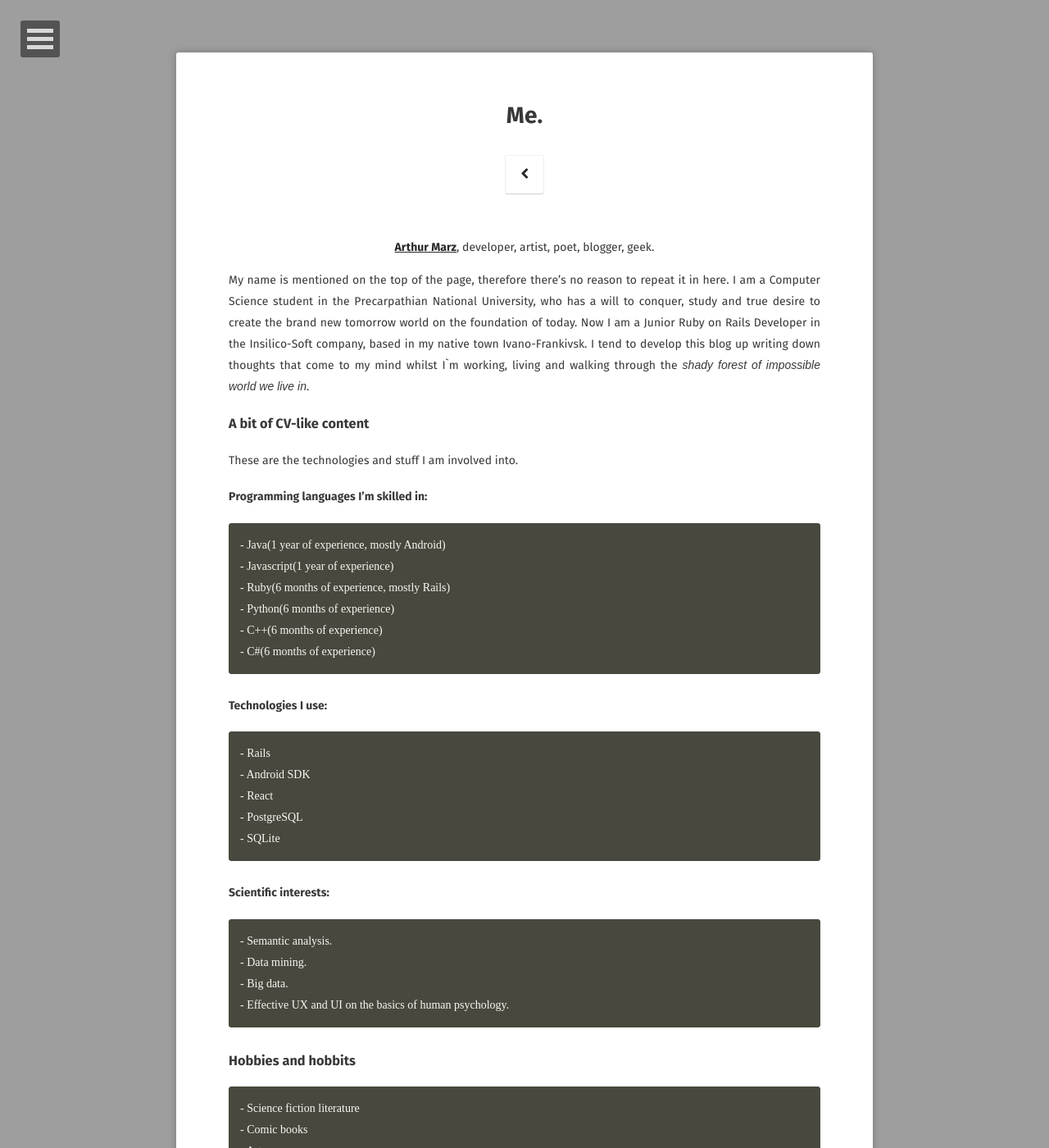
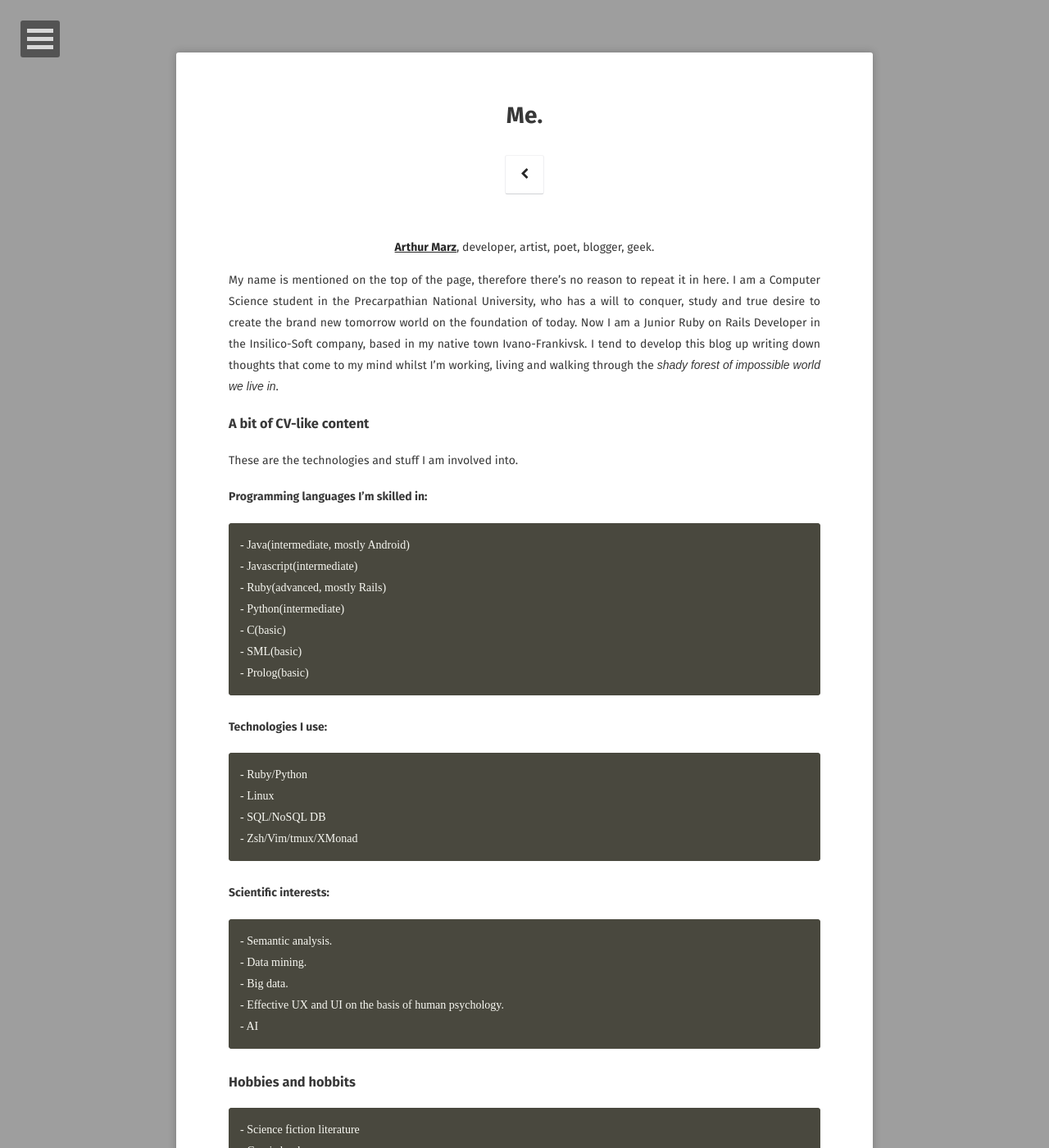
Before and after one commit to artur-martsinkovskyi/artur-martsinkovskyi.github.io, a Jekyll site: the page built from about/index.md, in a window 1280 px wide and 1400 px high. Shown: the whole window at 82% size. Built offline with Jekyll 4.4.1, drawn with Linux system fonts in a browser that asks for light colours; some web fonts are replaced; some of the changed text lies outside the part shown.

Commit message:
Update index.md

```diff
--- a/about/index.md
+++ b/about/index.md
@@ -13,43 +13,45 @@ I am a Computer Science student in the Precarpathian National University, who ha
 study and true desire to create the brand new tomorrow world on the foundation of today.
 Now I am a Junior Ruby on Rails Developer in the Insilico-Soft company, based in my native
 town Ivano-Frankivsk. I tend to develop this blog up writing down thoughts that come to
-my mind whilst I`m working, living and walking through the *shady forest of impossible world we live in*.
+my mind whilst I'm working, living and walking through the *shady forest of impossible world we live in*.
 
 ### A bit of CV-like content
 
 These are the technologies and stuff I am involved into.
 
 #### Programming languages I'm skilled in:
-    - Java(1 year of experience, mostly Android)
-    - Javascript(1 year of experience)
-    - Ruby(6 months of experience, mostly Rails)
-    - Python(6 months of experience)
-    - C++(6 months of experience)
-    - C#(6 months of experience)
+    - Java(intermediate, mostly Android)
+    - Javascript(intermediate)
+    - Ruby(advanced, mostly Rails)
+    - Python(intermediate)
+    - C(basic)
+    - SML(basic)
+    - Prolog(basic)
 
 #### Technologies I use:
-    - Rails
-    - Android SDK
-    - React
-    - PostgreSQL
-    - SQLite
+    - Ruby/Python
+    - Linux
+    - SQL/NoSQL DB
+    - Zsh/Vim/tmux/XMonad
 
 #### Scientific interests:
     - Semantic analysis.
     - Data mining.
     - Big data.
-    - Effective UX and UI on the basics of human psychology.
+    - Effective UX and UI on the basis of human psychology.
+    - AI
 
 ### Hobbies and hobbits
     - Science fiction literature
     - Comic books
     - Art
     - Poetry
-    - Lurking down the deepest web corners
+    - Lurking down the deepest corners of web
     - Travelling
     - British parliamentary style debates
     - Cooking
     - Warhammer 40k LARP and text RP
+    - Debates
 
 ### Contact me
 
```
